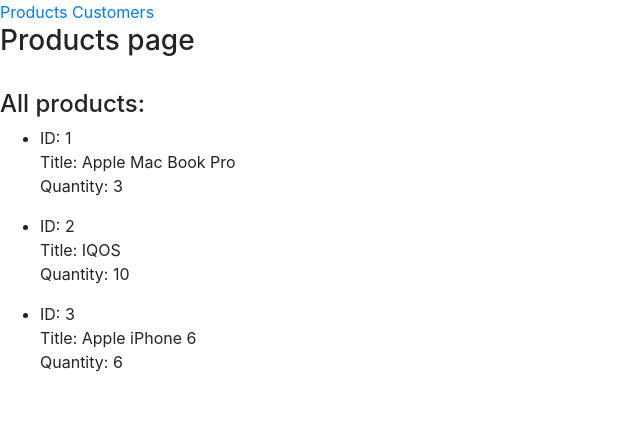
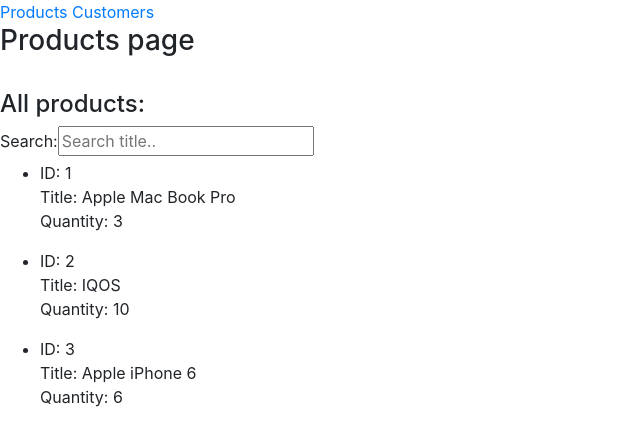
Before and after one commit to Keringer91/store-app, a Vue app: page /#/products in a window 1280 px wide. Shown: the top 446 px of the page, without its empty margins (0-640 px from the left). Built offline with nearby package versions, Linux system fonts and the light colour scheme.

Commit message:
Zadatak 6: Search product feature added

```diff
--- a/src/components/AppProducts.vue
+++ b/src/components/AppProducts.vue
@@ -1,8 +1,12 @@
 <template>
   <div>
-      <h3>Products page</h3><br>
-      <h4>All products: </h4>
-      <ul v-for="(product,index) in products" :key="index">
+    <h3>Products page</h3><br>
+    <h4>All products: </h4>
+
+    <label>Search: </label>
+    <input type="text" v-model="search" placeholder="Search title.."/>
+
+    <ul v-for="(product, index) in filteredList" :key="index">
         <li>
             ID: {{ product.id}}<br>
             Title: {{ product.name }}<br>
@@ -17,12 +21,20 @@
 export default {
   data () {
     return {
-      products: []
+        search: '',
+        products: [],
     }
    },
 
    created() {
      this.products = productService.list()
    },
+   computed: {
+    filteredList() {
+      return this.products.filter(product => {
+        return product.name.toLowerCase().includes(this.search.toLowerCase())
+      })
+    }
+  }
 }
 </script>
```
